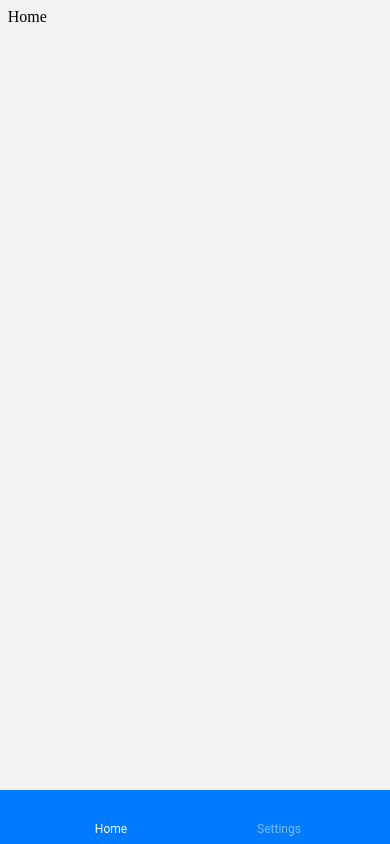
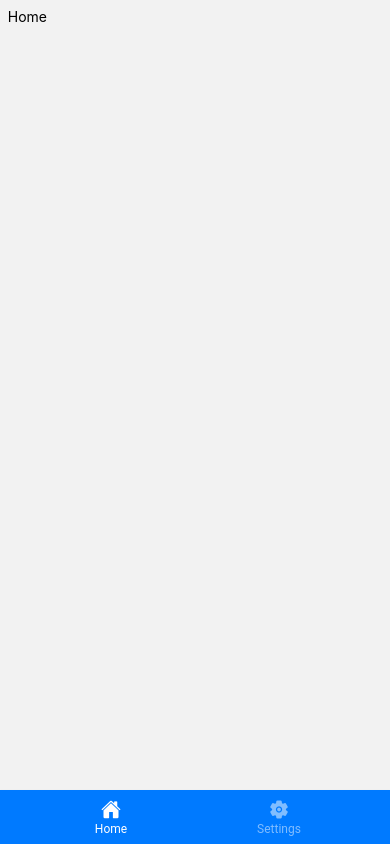
Before and after one commit to malee31/Ready-Set-Go-App, a React Native app: screen / in a window 390 px wide. Built offline with nearby package versions, Linux system fonts and the light colour scheme.

Commit message:
Added icons to drawer

```diff
--- a/package.json
+++ b/package.json
@@ -11,6 +11,7 @@
   },
   "dependencies": {
     "@react-navigation/material-bottom-tabs": "^6.2.1",
+    "@react-navigation/native": "^6.0.10",
     "expo": "~44.0.0",
     "expo-status-bar": "~1.2.0",
     "react": "17.0.1",
--- a/src/components/Tabs.js
+++ b/src/components/Tabs.js
@@ -1,6 +1,10 @@
+import React from "react";
 import { createMaterialBottomTabNavigator } from '@react-navigation/material-bottom-tabs';
 import { NavigationContainer } from '@react-navigation/native';
+import Ionicons from "react-native-vector-icons/Ionicons";
 import Mock from "../pages/MockPage";
+
+const ICON_SIZE = 20;
 
 const Tab = createMaterialBottomTabNavigator();
 
@@ -8,8 +12,20 @@ export function TabNavigator() {
 	return (
 		<NavigationContainer>
 			<Tab.Navigator>
-				<Tab.Screen name="Home" component={Mock("Home")}/>
-				<Tab.Screen name="Settings" component={Mock("Settings")}/>
+				<Tab.Screen
+					name="Home"
+					component={Mock("Home")}
+					options={{
+						tabBarIcon: props => (<Ionicons name="home" size={ICON_SIZE} {...props}/>)
+					}}
+				/>
+				<Tab.Screen
+					name="Settings"
+					component={Mock("Settings")}
+					options={{
+						tabBarIcon: props => (<Ionicons name="settings" size={ICON_SIZE} {...props}/>)
+					}}
+				/>
 			</Tab.Navigator>
 		</NavigationContainer>
 	);
--- a/src/pages/MockPage.js
+++ b/src/pages/MockPage.js
@@ -1,10 +1,13 @@
 import React from "react";
 import Screen from "../components/Screen";
+import { Text } from "react-native";
 
 export default function MockPage(content) {
 	return () => (
 		<Screen>
-			{content}
+			<Text>
+				{content}
+			</Text>
 		</Screen>
 	);
 };
```
Also changed, not shown: 1 other file (tests, documents, lock files or other folders).
